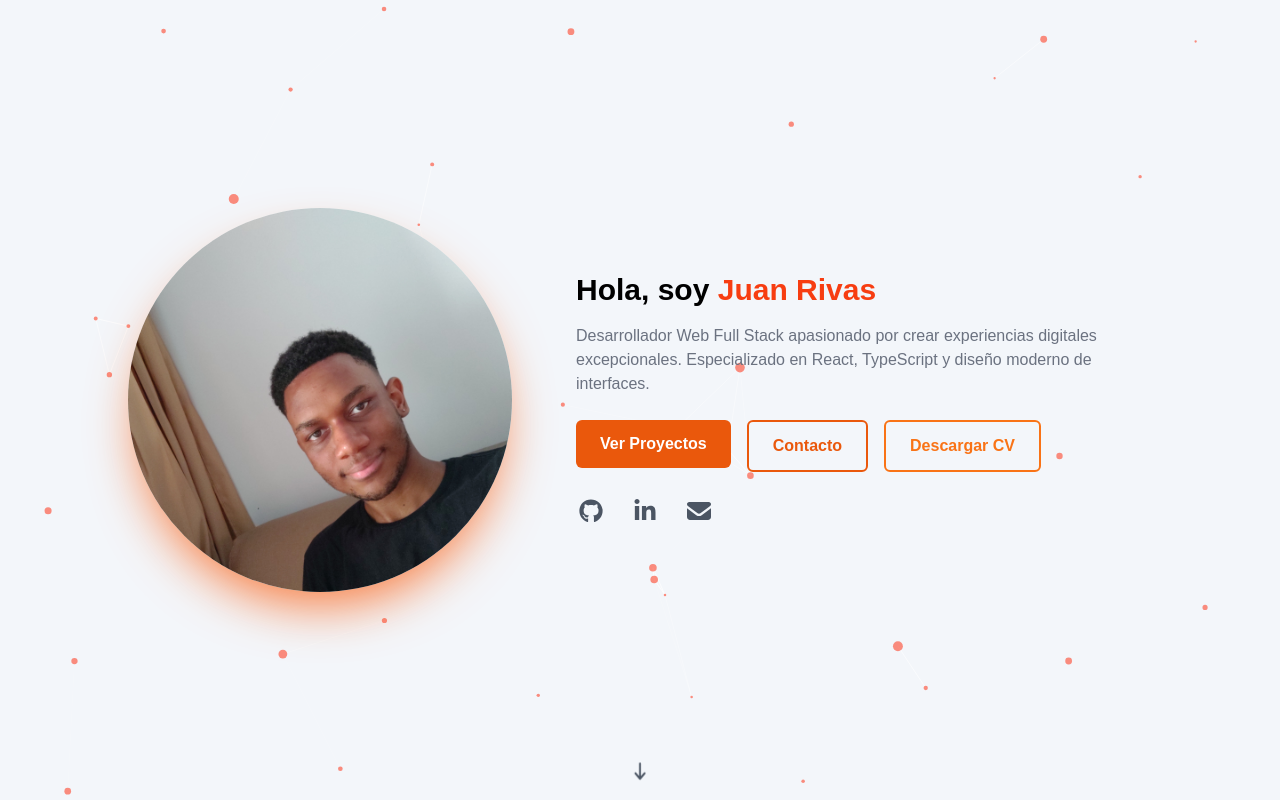
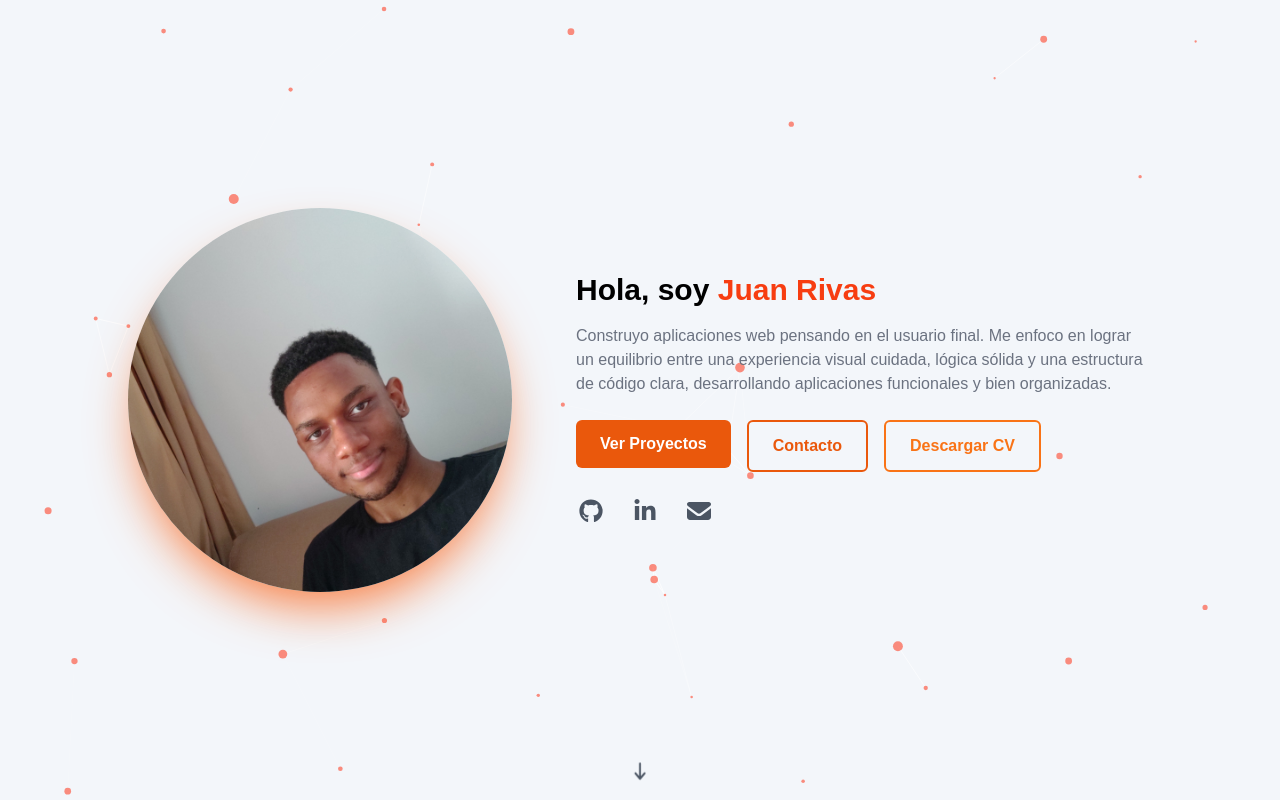
Before and after one commit to JuanRivas1304/Portafolio, a Next.js app: page / in a window 1280 px wide. Shown: the top 800 px of the page. Built offline with nearby package versions, Linux system fonts and the light colour scheme.

Commit message:
nueva descripcion

```diff
--- a/src/app/components/Presentation.jsx
+++ b/src/app/components/Presentation.jsx
@@ -31,7 +31,7 @@ function Presentation() {
           </h4>
 
           <p className="mt-4 text-gray-500 leading-relaxed text-sm md:text-base">
-            Desarrollador Web Full Stack apasionado por crear experiencias digitales excepcionales. Especializado en React, TypeScript y diseño moderno de interfaces.
+            Construyo aplicaciones web pensando en el usuario final. Me enfoco en lograr un equilibrio entre una experiencia visual cuidada, lógica sólida y una estructura de código clara, desarrollando aplicaciones funcionales y bien organizadas.
           </p>
 
           {/* BOTONES */}
```
